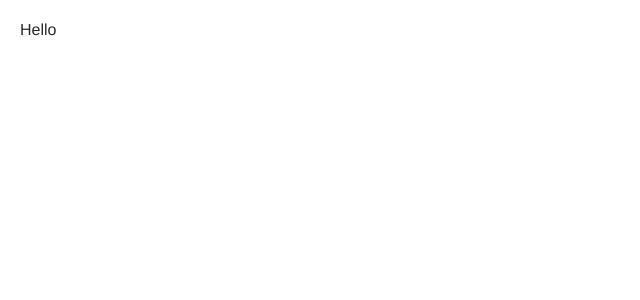
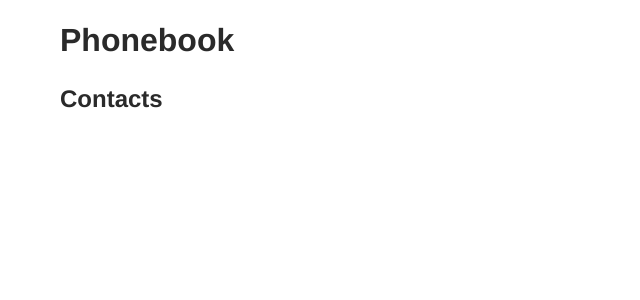
Before and after one commit to oksanastets-code/goit-react-hw-07-phonebook-new, a React (Create React App) app: page / in a window 1280 px wide. Shown: the top 300 px of the page, without its empty margins (0-640 px from the left). Built offline with nearby package versions, Linux system fonts and the light colour scheme.

Commit message:
Update App.jsx

```diff
--- a/src/components/App.jsx
+++ b/src/components/App.jsx
@@ -3,22 +3,21 @@ import React, { Component } from 'react';
 // import NameEditor from './Phonebook/NameEditor';
 // import ContactList from './Phonebook/ContactList';
 // import Filter from './Phonebook/Filter';
-// import { Container } from './Phonebook/PhoneBook.styled';
+import { Container } from './Phonebook/PhoneBook.styled';
 
 class App extends Component {
 
   render() {
     return (
       <>
-        <div>Hello</div>
-        {/* <Container>
-          <Toaster />
+        <Container>
+          {/* <Toaster /> */}
           <h1>Phonebook</h1>
-          <NameEditor />
+          {/* <NameEditor /> */}
           <h2>Contacts</h2>
-          <Filter />
-          <ContactList />
-        </Container> */}
+          {/* <Filter /> */}
+          {/* <ContactList /> */}
+        </Container>
       </>
     );
   }
```
